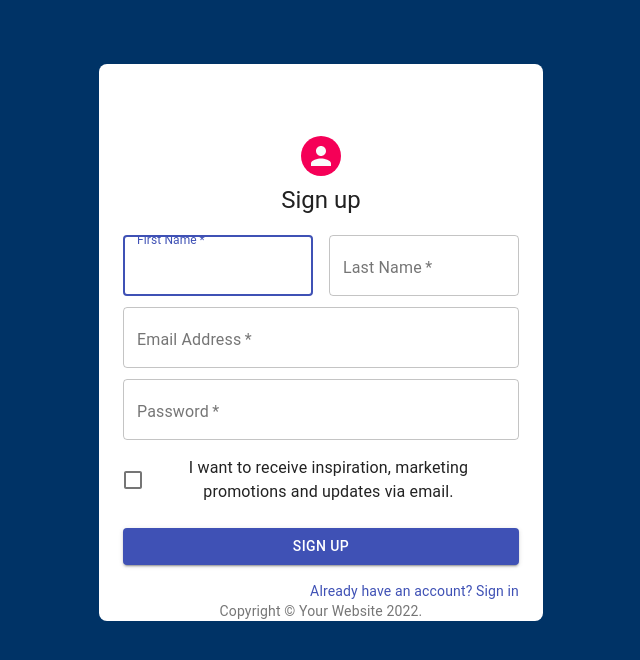
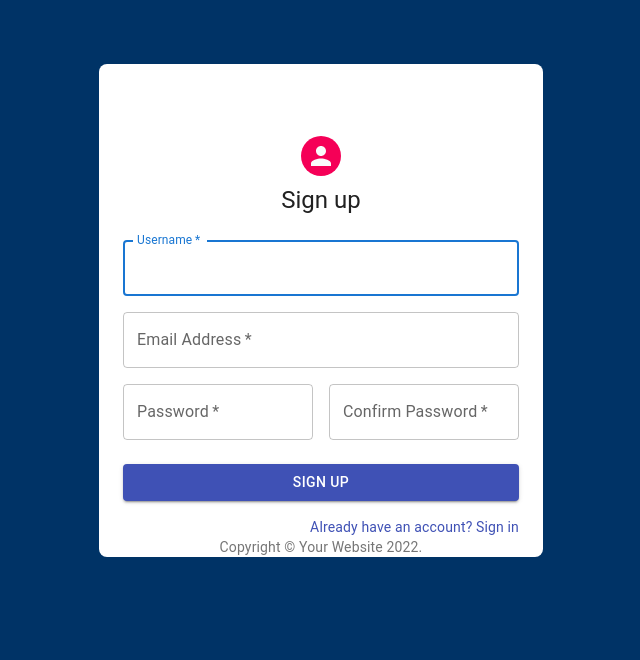
Before and after one commit to BeshoyHani/React.js-ShortenURL, a React (Create React App) app: page /signup in a window 1280 px wide. Shown: the top 660 px of the page, without its empty margins (319-959 px from the left). Built offline with nearby package versions, Linux system fonts and the light colour scheme.

Commit message:
some ui improvements

```diff
--- a/src/components/Registeration/Signup.js
+++ b/src/components/Registeration/Signup.js
@@ -2,9 +2,7 @@ import React from 'react';
 import Avatar from '@material-ui/core/Avatar';
 import Button from '@material-ui/core/Button';
 import CssBaseline from '@material-ui/core/CssBaseline';
-import TextField from '@material-ui/core/TextField';
-import FormControlLabel from '@mui/material/FormControlLabel';
-import Checkbox from '@material-ui/core/Checkbox';
+import TextField from '@mui/material/TextField';
 import Link from '@material-ui/core/Link';
 import Grid from '@mui/material/Grid';
 import Box from '@material-ui/core/Box';
@@ -61,7 +59,7 @@ export default function SignUp() {
                 </Typography>
                 <form className={classes.form} noValidate>
                     <Grid container spacing={2}>
-                        <Grid item xs={12} sm={6}>
+                        <Grid item xs={12}>
                             <TextField
                                 autoComplete="fname"
                                 name="firstName"
@@ -69,19 +67,8 @@ export default function SignUp() {
                                 required
                                 fullWidth
                                 id="firstName"
-                                label="First Name"
+                                label="Username"
                                 autoFocus
-                            />
-                        </Grid>
-                        <Grid item xs={12} sm={6}>
-                            <TextField
-                                variant="outlined"
-                                required
-                                fullWidth
-                                id="lastName"
-                                label="Last Name"
-                                name="lastName"
-                                autoComplete="lname"
                             />
                         </Grid>
                         <Grid item xs={12}>
@@ -95,7 +82,7 @@ export default function SignUp() {
                                 autoComplete="email"
                             />
                         </Grid>
-                        <Grid item xs={12}>
+                        <Grid item xs={12} sm={6}>
                             <TextField
                                 variant="outlined"
                                 required
@@ -107,10 +94,16 @@ export default function SignUp() {
                                 autoComplete="current-password"
                             />
                         </Grid>
-                        <Grid item xs={12}>
-                            <FormControlLabel
-                                control={<Checkbox value="allowExtraEmails" color="primary" />}
-                                label="I want to receive inspiration, marketing promotions and updates via email."
+
+                        <Grid item xs={12} sm={6}>
+                            <TextField
+                                variant="outlined"
+                                required
+                                fullWidth
+                                id="confirm_password"
+                                label="Confirm Password"
+                                name="confirm_password"
+                                autoComplete="current-password"
                             />
                         </Grid>
                     </Grid>
```
